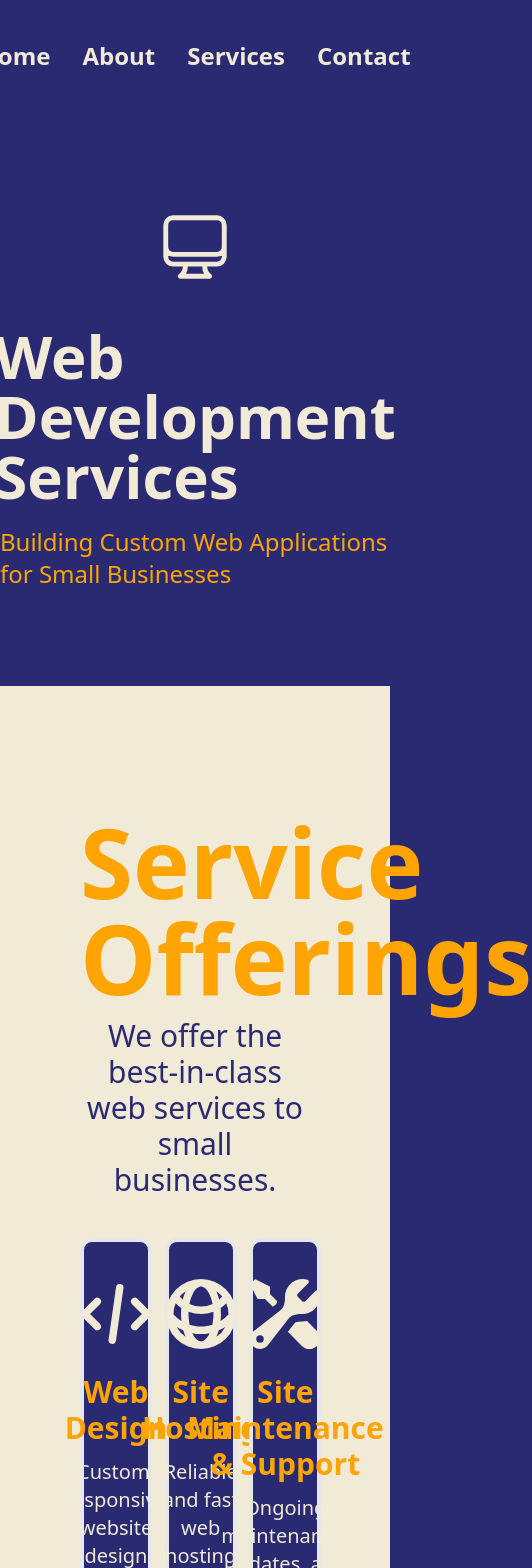
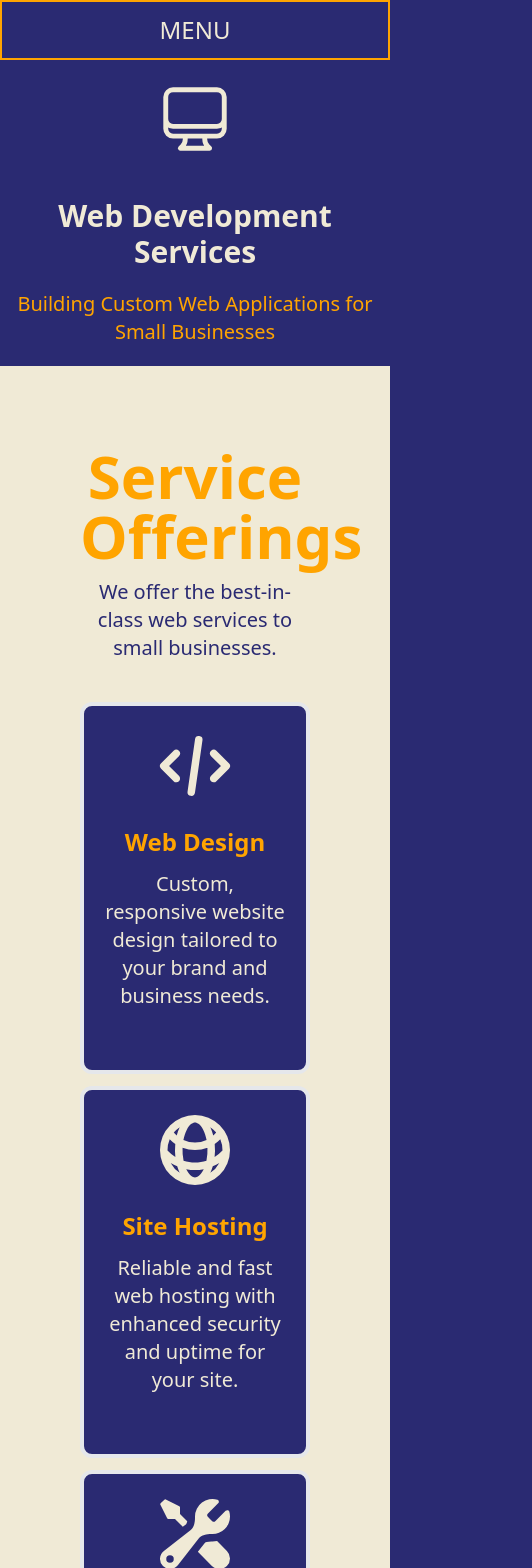
Before and after one commit to drethedevjs/web-dev-services, a Next.js app: page / in a window 390 px wide. Shown: the top 1568 px of the page, 532 px wide, since content can reach past the window. Built offline with nearby package versions, Linux system fonts and the light colour scheme.

Commit message:
Made pages responsive.

```diff
--- a/src/app/globals.css
+++ b/src/app/globals.css
@@ -23,23 +23,31 @@ body {
 body {
   @apply bg-primary text-eggshell;
 }
+
 .nav-links {
-  @apply text-2xl flex justify-center gap-8 p-10 bg-primary;
+  @apply text-2xl md:flex hidden justify-center gap-8 p-10 bg-primary ;
 }
 
-nav > ul > li {
+.mobile-nav-links {
+  @apply h-full w-3/4 fixed z-10 bg-secondary;
+}
+nav > ul.mobile-nav-links > li {
+  @apply text-2xl md:hidden flex flex-col py-5 border-b-4 border-b-primary  text-primary;
+}
+
+nav > ul.nav-links > li {
   @apply font-semibold uppercase border-b-white hover:text-secondary transition-colors;
 }
 
 .hero-section {
-  @apply flex flex-col items-center py-24;
+  @apply flex flex-col items-center text-center md:py-24 py-5;
 
   h1 {
-    @apply text-6xl font-bold mt-10;
+    @apply md:text-6xl text-3xl font-bold mt-10;
   }
 
   p {
-    @apply mt-5 text-2xl text-secondary;
+    @apply mt-5 md:text-2xl text-xl text-secondary;
   }
 }
 
@@ -48,19 +56,19 @@ nav > ul > li {
 }
 
 .service-pane {
-  @apply bg-eggshell py-32 px-20 justify-center;
+  @apply bg-eggshell md:py-32 py-20 px-20 justify-center;
 
   h2 {
-    @apply text-8xl text-secondary text-center mb-3 font-bold;
+    @apply md:text-8xl text-6xl text-secondary text-center mb-3 font-bold;
   }
 
   p {
-    @apply text-3xl text-primary text-center mb-10;
+    @apply md:text-3xl text-xl text-primary text-center mb-10;
   }
 }
 
 .offerings {
-  @apply grid grid-cols-3 gap-6;
+  @apply grid md:grid-cols-3 grid-cols-1 md:gap-6 gap-3;
 
   h3 {
     @apply text-3xl;
@@ -72,10 +80,10 @@ nav > ul > li {
 }
 
 .service-offering {
-  @apply p-8 border-4 hover:border-secondary bg-primary rounded-xl flex flex-col items-center text-center;
+  @apply md:p-8 p-5 border-4 hover:border-secondary bg-primary rounded-xl flex flex-col items-center text-center;
 
   h3 {
-    @apply text-3xl font-semibold mt-5 text-secondary;
+    @apply md:text-3xl text-2xl font-semibold mt-5 text-secondary;
   }
 
   p {
@@ -87,11 +95,11 @@ nav > ul > li {
   @apply bg-primary py-32 px-20 flex flex-col text-center items-center;
 
   h2 {
-    @apply text-8xl text-secondary text-center mb-3 font-bold;
+    @apply md:text-8xl text-6xl text-secondary text-center mb-3 font-bold;
   }
 
   p {
-    @apply mt-3 text-2xl px-52;
+    @apply mt-3 text-2xl lg:px-52 px-0;
   }
 }
 
@@ -100,13 +108,17 @@ nav > ul > li {
 }
 
 .about-container {
-  @apply container mx-auto px-52;
+  @apply container mx-auto lg:px-52 px-10;
 
   h1 {
-    @apply text-8xl mb-10 text-right;
+    @apply md:text-8xl text-5xl mb-10 mt-10 md:mt-0 md:text-right;
   }
 
   p {
     @apply text-3xl ml-10 mb-5 leading-10;
   }
 }
+
+footer {
+  @apply p-10 text-center text-black bg-eggshell text-xl border-2 border-red-500;
+}
--- a/src/components/Header.tsx
+++ b/src/components/Header.tsx
@@ -1,22 +1,49 @@
 'use client'
-import { useRouter } from "next/navigation"
+import { useRouter } from "next/navigation";
+import { useState } from "react";
 
 export default function Header() {
-  const router = useRouter()
+  const router = useRouter();
+  const [showMenu, setShowMenu] = useState<boolean>(false);
+
+  const navigate = (page: string) => {
+    router.push(page);
+    toggleMenu();
+  }
+  const toggleMenu = () => {
+    const menuWillShow = showMenu;
+    setShowMenu(!menuWillShow)
+  }
+
   return (
     <nav>
       <ul className="nav-links">
         <li>
-          <button onClick={() => router.push("/")}>Home</button>
+          <button onClick={() => navigate("/")}>Home</button>
         </li>
         <li>
-          <button onClick={() => router.push("/about")}>About</button>
+          <button onClick={() => navigate("/about")}>About</button>
         </li>
         <li>
-          <button onClick={() => router.push("/services")}>Services</button>
+          <button onClick={() => navigate("/services")}>Services</button>
         </li>
         <li>
-          <button onClick={() => router.push("/contact")}>Contact</button>
+          <button onClick={() => navigate("/contact")}>Contact</button>
+        </li>
+      </ul>
+      <button className="uppercase text-2xl py-3 w-full text-center border-2 border-secondary" onClick={toggleMenu}>Menu</button>
+      <ul className={`mobile-nav-links ${showMenu ? 'flex flex-col' : 'hidden'}`}>
+        <li>
+          <button onClick={() => navigate("/")}>Home</button>
+        </li>
+        <li>
+          <button onClick={() => navigate("/about")}>About</button>
+        </li>
+        <li>
+          <button onClick={() => navigate("/services")}>Services</button>
+        </li>
+        <li>
+          <button onClick={() => navigate("/contact")}>Contact</button>
         </li>
       </ul>
     </nav>
```
